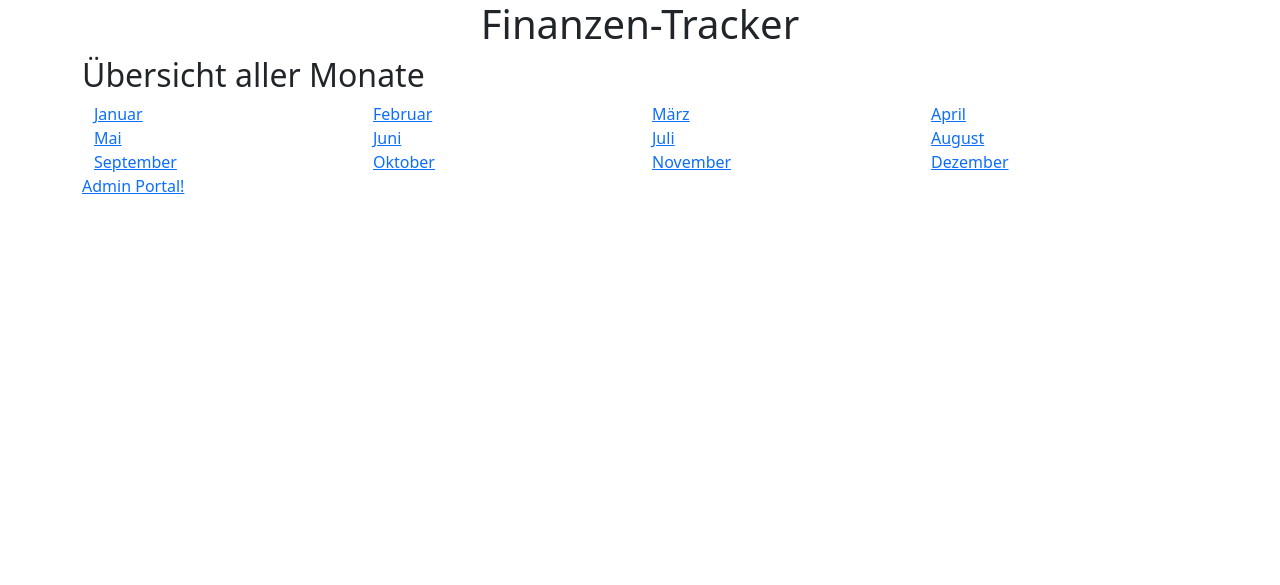
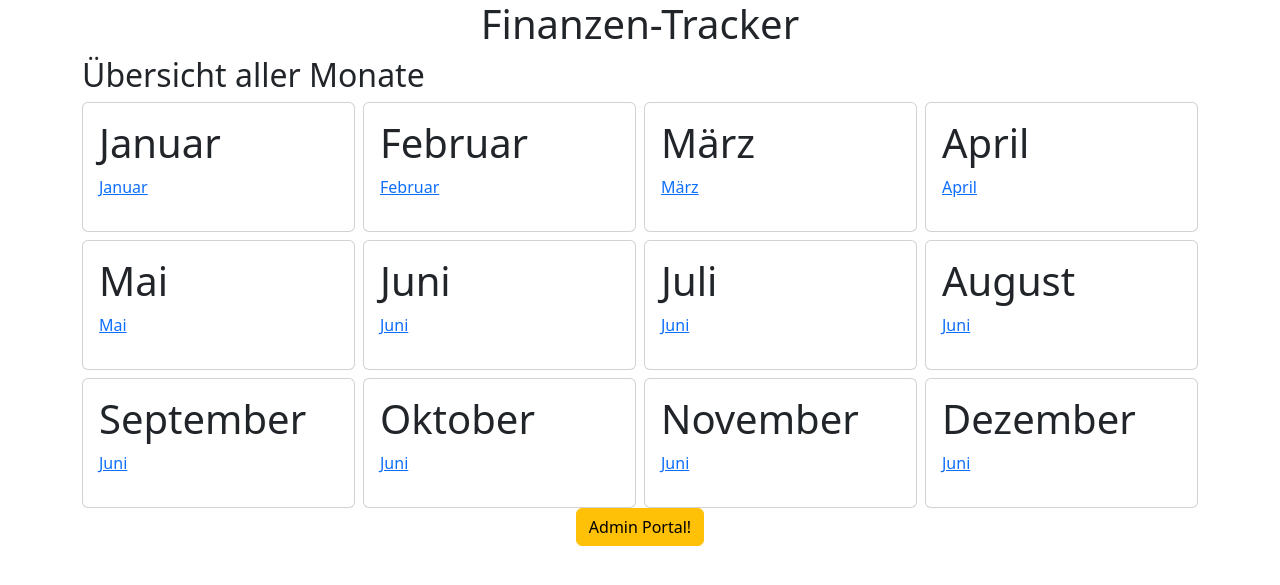
Before and after one commit to Skzter/FinanceTracker, a Django app: page / in a window 1280 px wide. Shown: the top 585 px of the page. Run offline with Django 5.2, Linux system fonts and the light colour scheme.

Commit message:
ui changes

```diff
--- a/ToDoApp/templates/home.html
+++ b/ToDoApp/templates/home.html
@@ -2,48 +2,133 @@
 {% block title %} Übersicht der Ausgaben {% endblock %}
 {% block content %}
 <h2> Übersicht aller Monate </h2>
-<div class="container">
-    <div class="row row-cols-4">
+<div class="container m-0 p-0">
+    <div class="row row-cols-4 g-2">
         <div class="column">
+            <div class="card">
+                <div class="card-body">
+                    <h1 class="card-title"> Januar </h1>
+                    <p>
                         <a href="{% url 'ToDoApp:ausgaben' 1%}">Januar</a>
+                    </p>
+                </div>
+            </div>
         </div>
         <div class="column">
+            <div class="card">
+                <div class="card-body">
+                    <h1 class="card-title"> Februar </h1>
+                    <p>
                         <a href="{% url 'ToDoApp:ausgaben' 2%}">Februar</a>
+                    </p>
+                </div>
+            </div>
         </div>
         <div class="column">
+             <div class="card">
+                <div class="card-body">
+                    <h1 class="card-title"> März </h1>
+                    <p>
                         <a href="{% url 'ToDoApp:ausgaben' 3%}">März</a>
+                    </p>
+                </div>
+            </div>
         </div>
         <div class="column">
+            <div class="card">
+                <div class="card-body">
+                    <h1 class="card-title"> April </h1>
+                    <p>
                         <a href="{% url 'ToDoApp:ausgaben' 4%}">April</a>
+                    </p>
+                </div>
+            </div>
         </div>
         <div class="column">
+            <div class="card">
+                <div class="card-body">
+                    <h1 class="card-title"> Mai </h1>
+                    <p>
                          <a href="{% url 'ToDoApp:ausgaben' 5%}">Mai</a>
+                    </p>
+                </div>
+            </div>
         </div>
         <div class="column">
+            <div class="card">
+                <div class="card-body">
+                    <h1 class="card-title"> Juni </h1>
+                    <p>
                         <a href="{% url 'ToDoApp:ausgaben' 6%}">Juni</a>
+                    </p>
+                </div>
+            </div>
         </div>
         <div class="column">
-            <a href="{% url 'ToDoApp:ausgaben' 7%}">Juli</a>
+            <div class="card">
+                <div class="card-body">
+                    <h1 class="card-title"> Juli </h1>
+                    <p>
+                        <a href="{% url 'ToDoApp:ausgaben' 7%}">Juni</a>
+                    </p>
+                </div>
+            </div>
          </div>
          <div class="column">
-            <a href="{% url 'ToDoApp:ausgaben' 8%}">August</a>
+            <div class="card">
+                <div class="card-body">
+                    <h1 class="card-title"> August </h1>
+                    <p>
+                        <a href="{% url 'ToDoApp:ausgaben' 8%}">Juni</a>
+                    </p>
+                </div>
+            </div>
          </div>
          <div class="column">
-            <a href="{% url 'ToDoApp:ausgaben' 9%}">September</a>
+            <div class="card">
+                <div class="card-body">
+                    <h1 class="card-title"> September </h1>
+                    <p>
+                        <a href="{% url 'ToDoApp:ausgaben' 9%}">Juni</a>
+                    </p>
+                </div>
+            </div>
          </div>
          <div class="column">
-            <a href="{% url 'ToDoApp:ausgaben' 10%}">Oktober</a>
+            <div class="card">
+                <div class="card-body">
+                    <h1 class="card-title"> Oktober </h1>
+                    <p>
+                        <a href="{% url 'ToDoApp:ausgaben' 10%}">Juni</a>
+                    </p>
+                </div>
+            </div>
          </div>
          <div class="column">
-            <a href="{% url 'ToDoApp:ausgaben' 11%}">November</a>
+            <div class="card">
+                <div class="card-body">
+                    <h1 class="card-title"> November </h1>
+                    <p>
+                        <a href="{% url 'ToDoApp:ausgaben' 11%}">Juni</a>
+                    </p>
+                </div>
+            </div>
          </div>
          <div class="column">
-            <a href="{% url 'ToDoApp:ausgaben' 12%}">Dezember</a>
+            <div class="card">
+                <div class="card-body">
+                    <h1 class="card-title"> Dezember </h1>
+                    <p>
+                        <a href="{% url 'ToDoApp:ausgaben' 12%}">Juni</a>
+                    </p>
                 </div>
-
+            </div>
+         </div>
     </div>
 </div>
 {% endblock %}
 {% block footer %}
-<a href="{% url 'admin:index' %}"> Admin Portal! </a>
+<footer class="d-flex justify-content-center">
+    <a href="{% url 'admin:index' %}" class="btn btn-warning"> Admin Portal! </a>
+</footer>
 {% endblock %}
--- a/ToDoApp/views.py
+++ b/ToDoApp/views.py
@@ -34,6 +34,7 @@ def ausgaben(request, month):
             ausgabe.delete()
 
     context["form"] = form
+    print(context)
     return render(request, "ausgaben.html", context)
 
 
```
Also changed, not shown: db.sqlite3. Lines whose indentation alone changed are shown as unchanged.
